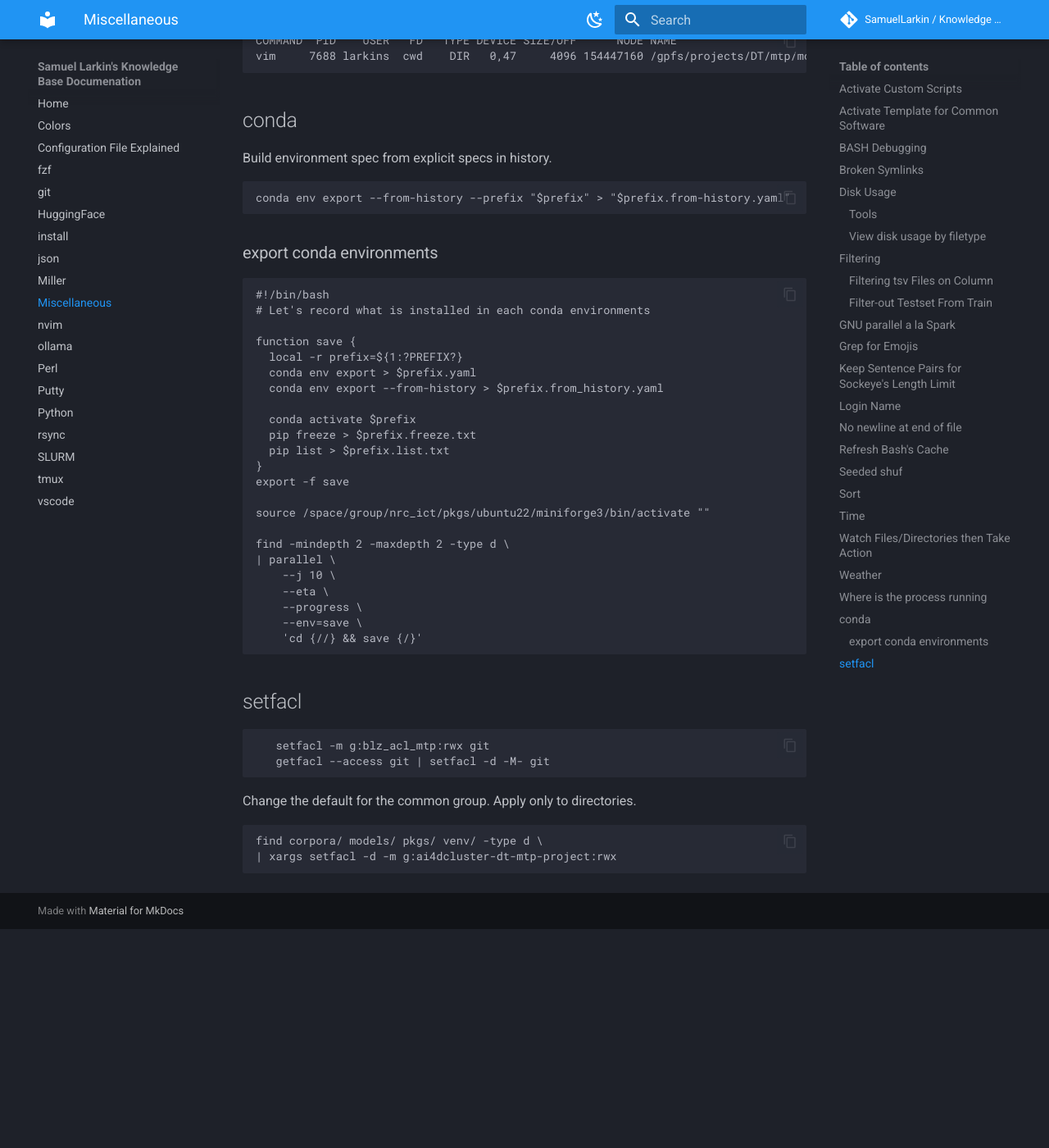
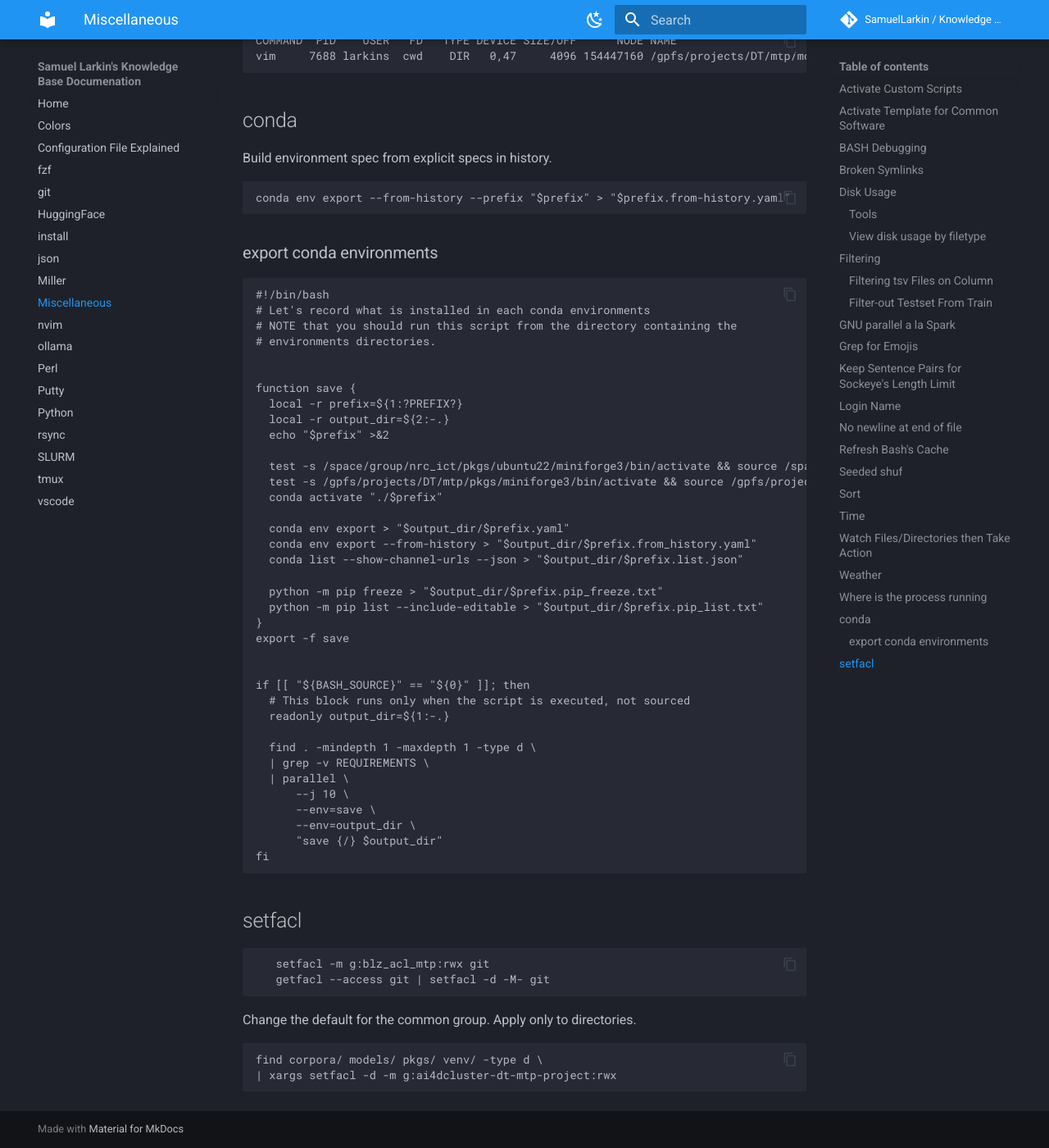
Before and after one commit to SamuelLarkin/kb, an MkDocs documentation site: the page built from docs/miscellaneous.md, in a window 1280 px wide and 1400 px high, scrolled down 6214 px. Shown: the whole window at 82% size. Built offline with MkDocs 1.6.1 and Material for MkDocs 9.7.7, drawn with Linux system fonts in a browser that asks for light colours; comment, search, counter and statistics services are not loaded; the version menu is left out; before the commit the page ends 7347 px from its top, so only the background shows below that.

Commit message:
docs(misc): the saving conda env script can now be sourced

````diff
--- a/docs/miscellaneous.md
+++ b/docs/miscellaneous.md
@@ -304,27 +304,41 @@
 ```sh
 #!/bin/bash
 # Let's record what is installed in each conda environments
+# NOTE that you should run this script from the directory containing the
+# environments directories.
+
 
 function save {
   local -r prefix=${1:?PREFIX?}
-  conda env export > $prefix.yaml
-  conda env export --from-history > $prefix.from_history.yaml
+  local -r output_dir=${2:-.}
+  echo "$prefix" >&2
 
-  conda activate $prefix
-  pip freeze > $prefix.freeze.txt
-  pip list > $prefix.list.txt
+  test -s /space/group/nrc_ict/pkgs/ubuntu22/miniforge3/bin/activate && source /space/group/nrc_ict/pkgs/ubuntu22/miniforge3/bin/activate ""
+  test -s /gpfs/projects/DT/mtp/pkgs/miniforge3/bin/activate && source /gpfs/projects/DT/mtp/pkgs/miniforge3/bin/activate ""
+  conda activate "./$prefix"
+
+  conda env export > "$output_dir/$prefix.yaml"
+  conda env export --from-history > "$output_dir/$prefix.from_history.yaml"
+  conda list --show-channel-urls --json > "$output_dir/$prefix.list.json"
+
+  python -m pip freeze > "$output_dir/$prefix.pip_freeze.txt"
+  python -m pip list --include-editable > "$output_dir/$prefix.pip_list.txt"
 }
 export -f save
 
-source /space/group/nrc_ict/pkgs/ubuntu22/miniforge3/bin/activate ""
 
-find -mindepth 2 -maxdepth 2 -type d \
-| parallel \
-    --j 10 \
-    --eta \
-    --progress \
-    --env=save \
-    'cd {//} && save {/}'
+if [[ "${BASH_SOURCE}" == "${0}" ]]; then
+  # This block runs only when the script is executed, not sourced
+  readonly output_dir=${1:-.}
+
+  find . -mindepth 1 -maxdepth 1 -type d \
+  | grep -v REQUIREMENTS \
+  | parallel \
+      --j 10 \
+      --env=save \
+      --env=output_dir \
+      "save {/} $output_dir"
+fi
 ```
 
 ## setfacl
````
